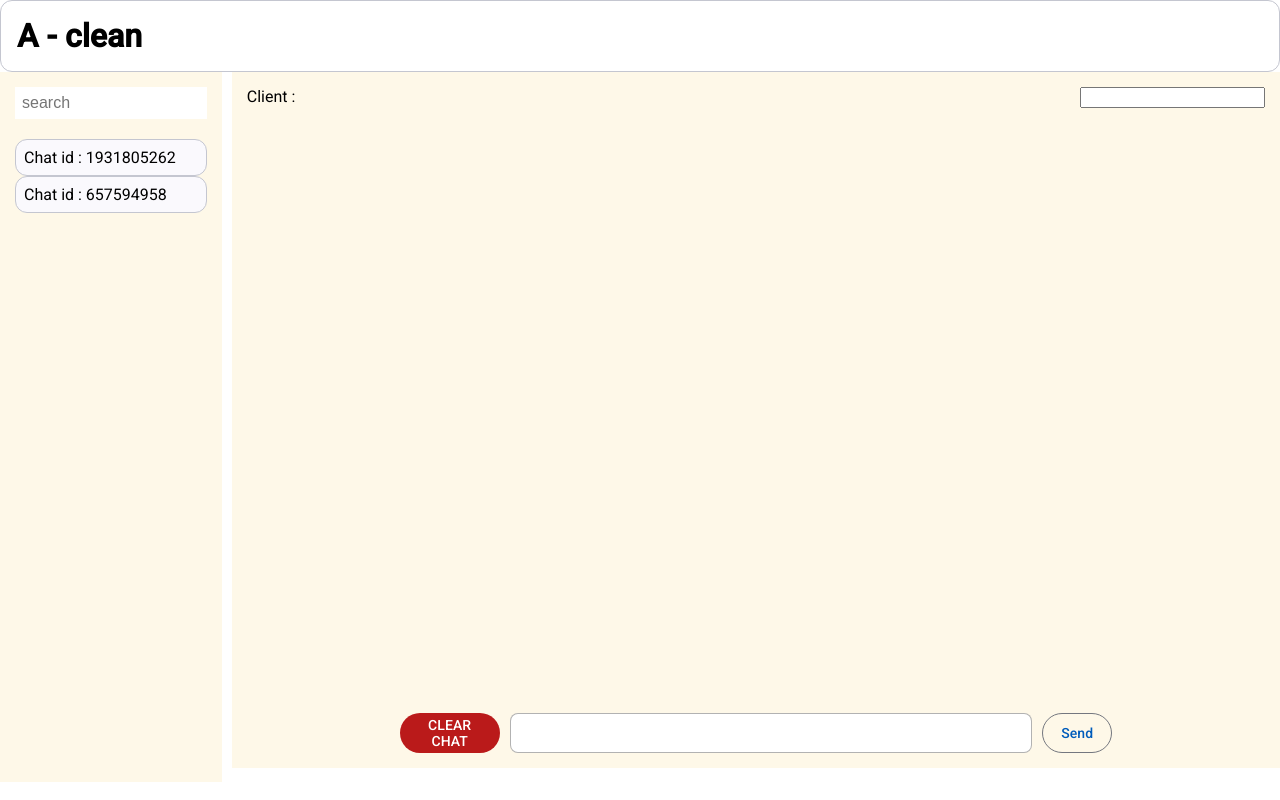
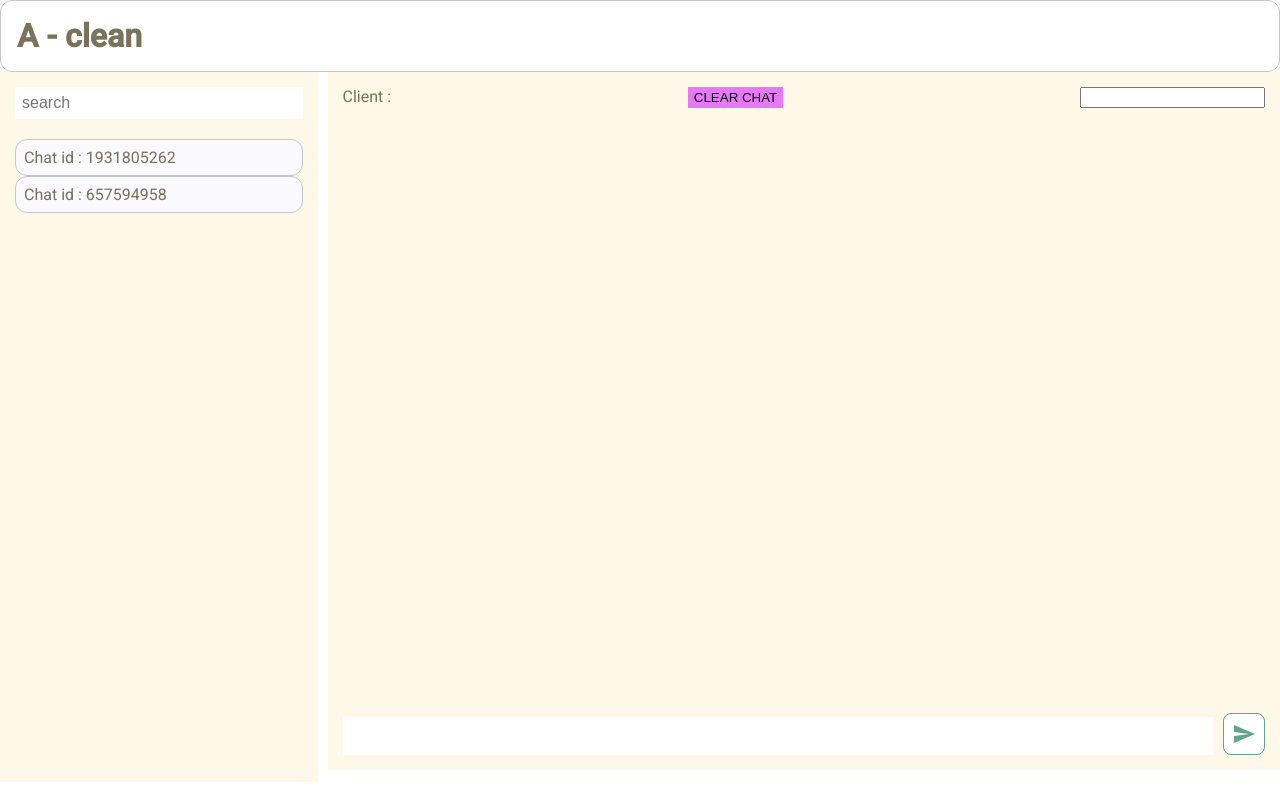
Before and after one commit to yurights/AClean, an Angular app: page / in a window 1280 px wide. Built offline with nearby package versions, Linux system fonts and the light colour scheme.

Commit message:
style: changed appearanso of send button

```diff
--- a/src/app/layouts/chat/chat-list/chat-list.component.scss
+++ b/src/app/layouts/chat/chat-list/chat-list.component.scss
@@ -27,6 +27,7 @@
   }
 
   &:hover {
-    background-color: #666de859;
+    background-color: var(--color-text-alt);
+    color: white;
   }
 }
--- a/src/app/layouts/chat/chat-log/chat-log.component.html
+++ b/src/app/layouts/chat/chat-log/chat-log.component.html
@@ -1,6 +1,7 @@
 <div class="log">
   <div class="log__header">
     <span>Client : {{ client }}</span>
+    <button class="delete" (click)="clearChats()">CLEAR CHAT</button>
     <input type="text" />
   </div>
   <div class="log__body">
@@ -13,12 +14,9 @@
       }
     </div>
     <div class="log__body-input">
-      <button mat-flat-button color="warn" (click)="clearChats()">
-        CLEAR CHAT
-      </button>
       <textarea
         matInput
-        cols="100"
+        cols="autosize"
         cdkTextareaAutosize
         #autosize="cdkTextareaAutosize"
         #inputRef
@@ -29,10 +27,14 @@
         "
       ></textarea>
       <button
-        mat-stroked-button
         (click)="send(inputRef.value); inputRef.value = ''"
+        class="send-button app-btn"
       >
-        Send
+        <mat-icon
+          aria-hidden="false"
+          aria-label="Example home icon"
+          fontIcon="send"
+        ></mat-icon>
       </button>
     </div>
   </div>
--- a/src/app/layouts/chat/chat-log/chat-log.component.scss
+++ b/src/app/layouts/chat/chat-log/chat-log.component.scss
@@ -19,9 +19,7 @@
     }
 
     &-input {
-      margin: 0 auto;
       margin-top: 5px;
-      width: 70%;
       display: flex;
       gap: 10px;
       align-items: flex-end;
@@ -31,12 +29,29 @@
 
 .input-area {
   border: 1px solid color(srgb 0 0 0 / 30%);
-  border-radius: 8px;
+  border-style: none;
   padding: 4px;
   outline: none;
   min-height: 30px;
+  width: 100%;
 
   &:focus {
-    border: 1px solid color(srgb 0 0 0 / 60%);
+    border: 1px solid var(--color-text-alt);
   }
 }
+
+.delete {
+  background-color: var(--color-warn);
+  border-style: none;
+}
+
+.send-button {
+  line-height: 0;
+  color: var(--color-text-alt);
+   border: 1px solid var(--color-text-alt);
+
+  * {
+    margin: 0;
+    padding: 0;
+  }
+}
--- a/src/app/layouts/chat/chat-log/chat-log.component.ts
+++ b/src/app/layouts/chat/chat-log/chat-log.component.ts
@@ -15,6 +15,8 @@ import { WebSocketService } from '../../../services/web-socket.service';
 import { MatButtonModule } from '@angular/material/button';
 import { MatSnackBar, MatSnackBarModule } from '@angular/material/snack-bar';
 import { TextFieldModule } from '@angular/cdk/text-field';
+import { CommonModule } from '@angular/common';
+import { MatIconModule } from '@angular/material/icon';
 
 @Component({
   selector: 'app-chat-log',
@@ -24,6 +26,8 @@ import { TextFieldModule } from '@angular/cdk/text-field';
     MatButtonModule,
     MatSnackBarModule,
     TextFieldModule,
+    CommonModule,
+    MatIconModule,
   ],
   templateUrl: './chat-log.component.html',
   styleUrl: './chat-log.component.scss',
--- a/src/styles.scss
+++ b/src/styles.scss
@@ -3,9 +3,28 @@
 html,
 body {
   height: 100%;
+  color: var(--color-text)
 }
 
 body {
   margin: 0;
   font-family: Roboto, "Helvetica Neue", sans-serif;
 }
+
+:root {
+  --color-bg: #fef8e8;
+  --color-text: #7a725b;
+  --color-text-alt: #5fa590;
+  --color-light-green: #3cfac2;
+  --color-warn: #e878fa;
+}
+
+.app-btn {
+  padding: 8px;
+  border-style: none;
+  outline: none;
+  border-radius: 8px;
+  background-color: white;
+  cursor: pointer;
+
+}
```
